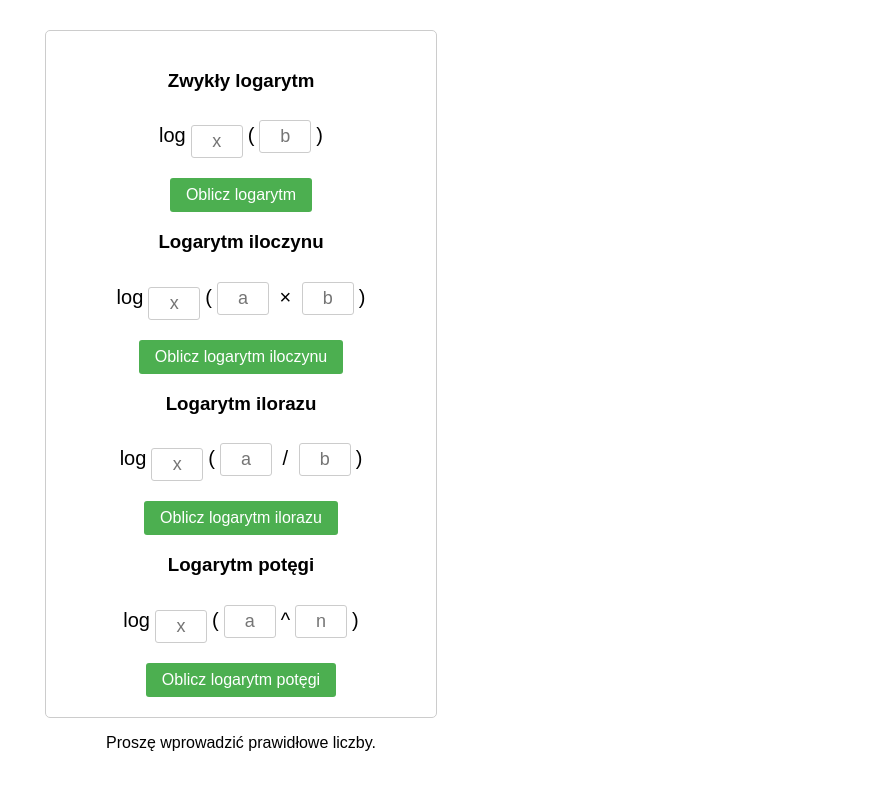
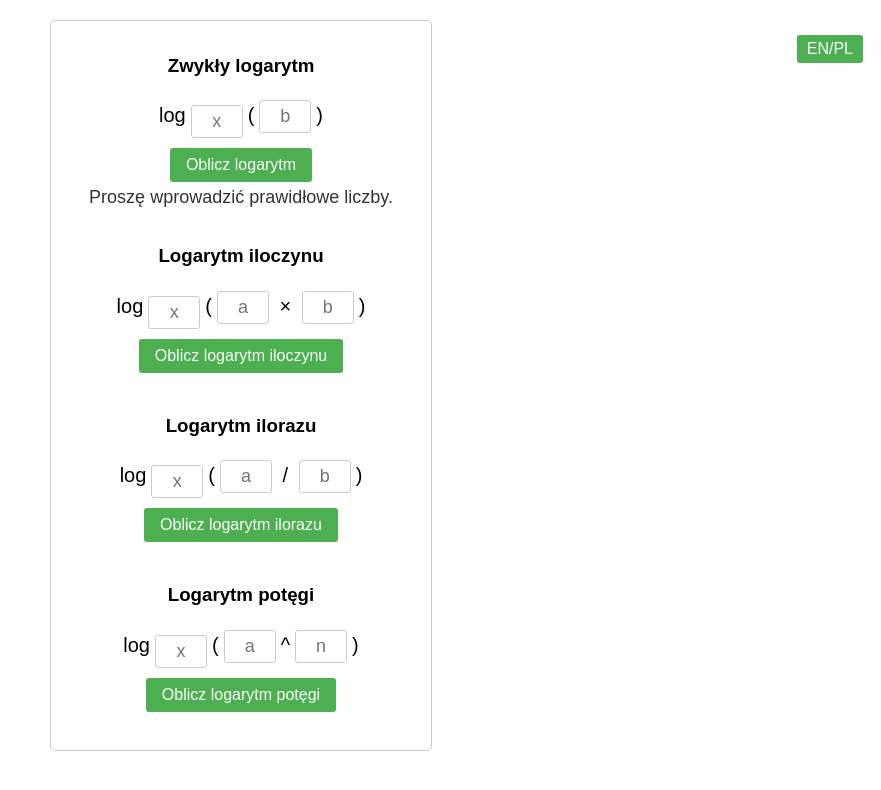
Before and after one commit to Garden-of-numbers/logarithm_calculator, a plain HTML site: page index.html in a window 1280 px wide. Both pictures are taken after a click on the button "Oblicz logarytm". Shown: the whole page, without its empty margins (399-1280 px from the left). Drawn offline with Linux system fonts and the light colour scheme.

Commit message:
Update index.html

```diff
--- a/index.html
+++ b/index.html
@@ -8,7 +8,19 @@
         body {
             font-family: Arial, sans-serif;
             text-align: center;
-            margin-top: 30px;
+            margin-top: 20px;
+            position: relative;
+        }
+        .language-toggle {
+            position: absolute;
+            top: 10px;
+            right: 10px;
+            background-color: #4CAF50;
+            color: white;
+            border: none;
+            border-radius: 3px;
+            padding: 5px 10px;
+            cursor: pointer;
         }
         .container {
             display: flex;
@@ -16,13 +28,13 @@
             align-items: center;
             width: 350px;
             margin: 0 auto;
-            padding: 20px;
+            padding: 15px;
             border: 1px solid #ccc;
             border-radius: 5px;
         }
         .formula {
             font-size: 20px;
-            margin: 10px 0;
+            margin: 5px 0;
         }
         .formula span {
             vertical-align: middle;
@@ -44,121 +56,167 @@
             border-radius: 3px;
             cursor: pointer;
             font-size: 16px;
-            margin-top: 10px;
+            margin-top: 5px;
         }
         button:hover {
             background-color: #45a049;
         }
+        .result {
+            font-size: 18px;
+            margin-top: 5px;
+            color: #333;
+        }
     </style>
 </head>
 <body>
+    <button class="language-toggle" onclick="toggleLanguage()">EN/PL</button>
+
     <div class="container">
-
         <!-- Zwykły logarytm -->
-        <h3>Zwykły logarytm</h3>
+        <h3 id="title-logarithm">Zwykły logarytm</h3>
         <div class="formula">
             log<sub><input type="text" id="base" placeholder="x"></sub>(<input type="text" id="logarithm" placeholder="b">)
         </div>
-        <button onclick="calculateLogarithm()">Oblicz logarytm</button>
+        <button onclick="calculateLogarithm()" id="btn-calculate-log">Oblicz logarytm</button>
+        <p id="result-log" class="result"></p>
 
         <!-- Logarytm iloczynu -->
-        <h3>Logarytm iloczynu</h3>
+        <h3 id="title-product">Logarytm iloczynu</h3>
         <div class="formula">
             log<sub><input type="text" id="base_mul" placeholder="x"></sub>(<input type="text" id="log1_mul" placeholder="a"> &times; <input type="text" id="log2_mul" placeholder="b">)
         </div>
-        <button onclick="calculateLogOfProduct()">Oblicz logarytm iloczynu</button>
+        <button onclick="calculateLogOfProduct()" id="btn-calculate-product">Oblicz logarytm iloczynu</button>
+        <p id="result-product" class="result"></p>
 
         <!-- Logarytm ilorazu -->
-        <h3>Logarytm ilorazu</h3>
+        <h3 id="title-quotient">Logarytm ilorazu</h3>
         <div class="formula">
             log<sub><input type="text" id="base_div" placeholder="x"></sub>(<input type="text" id="log1_div" placeholder="a"> / <input type="text" id="log2_div" placeholder="b">)
         </div>
-        <button onclick="calculateLogOfQuotient()">Oblicz logarytm ilorazu</button>
+        <button onclick="calculateLogOfQuotient()" id="btn-calculate-quotient">Oblicz logarytm ilorazu</button>
+        <p id="result-quotient" class="result"></p>
 
         <!-- Logarytm potęgi -->
-        <h3>Logarytm potęgi</h3>
+        <h3 id="title-power">Logarytm potęgi</h3>
         <div class="formula">
             log<sub><input type="text" id="base_pow" placeholder="x"></sub>(<input type="text" id="log_pow" placeholder="a">^<input type="text" id="exponent" placeholder="n">)
         </div>
-        <button onclick="calculateLogOfPower()">Oblicz logarytm potęgi</button>
+        <button onclick="calculateLogOfPower()" id="btn-calculate-power">Oblicz logarytm potęgi</button>
+        <p id="result-power" class="result"></p>
     </div>
 
-    <p id="result"></p>
+    <script>
+        let language = 'pl'; // Start in Polish
 
-    <script>
+        const translations = {
+            "pl": {
+                "title-logarithm": "Zwykły logarytm",
+                "title-product": "Logarytm iloczynu",
+                "title-quotient": "Logarytm ilorazu",
+                "title-power": "Logarytm potęgi",
+                "btn-calculate-log": "Oblicz logarytm",
+                "btn-calculate-product": "Oblicz logarytm iloczynu",
+                "btn-calculate-quotient": "Oblicz logarytm ilorazu",
+                "btn-calculate-power": "Oblicz logarytm potęgi",
+                "result-error": "Proszę wprowadzić prawidłowe liczby."
+            },
+            "en": {
+                "title-logarithm": "Basic Logarithm",
+                "title-product": "Logarithm of Product",
+                "title-quotient": "Logarithm of Quotient",
+                "title-power": "Logarithm of Power",
+                "btn-calculate-log": "Calculate Logarithm",
+                "btn-calculate-product": "Calculate Product Logarithm",
+                "btn-calculate-quotient": "Calculate Quotient Logarithm",
+                "btn-calculate-power": "Calculate Power Logarithm",
+                "result-error": "Please enter valid numbers."
+            }
+        };
+
+        function toggleLanguage() {
+            language = language === 'pl' ? 'en' : 'pl';
+            document.getElementById("title-logarithm").innerText = translations[language]["title-logarithm"];
+            document.getElementById("title-product").innerText = translations[language]["title-product"];
+            document.getElementById("title-quotient").innerText = translations[language]["title-quotient"];
+            document.getElementById("title-power").innerText = translations[language]["title-power"];
+            document.getElementById("btn-calculate-log").innerText = translations[language]["btn-calculate-log"];
+            document.getElementById("btn-calculate-product").innerText = translations[language]["btn-calculate-product"];
+            document.getElementById("btn-calculate-quotient").innerText = translations[language]["btn-calculate-quotient"];
+            document.getElementById("btn-calculate-power").innerText = translations[language]["btn-calculate-power"];
+        }
+
+        function displayError(elementId) {
+            document.getElementById(elementId).innerText = translations[language]["result-error"];
+        }
+
+        function clearResult() {
+            document.getElementById("result-log").innerText = '';
+            document.getElementById("result-product").innerText = '';
+            document.getElementById("result-quotient").innerText = '';
+            document.getElementById("result-power").innerText = '';
+        }
+
         function calculateLogarithm() {
+            clearResult();
             const base = parseFloat(document.getElementById("base").value);
             const logarithm = parseFloat(document.getElementById("logarithm").value);
 
-            if (isNaN(base) || isNaN(logarithm)) {
-                document.getElementById("result").innerHTML = "Proszę wprowadzić prawidłowe liczby.";
-                return;
-            }
-
-            if (base <= 0 || logarithm <= 0 || base === 1) {
-                document.getElementById("result").innerHTML = "Podstawa i liczba muszą być dodatnie, a podstawa nie może być równa 1.";
+            if (isNaN(base) || isNaN(logarithm) || base <= 0 || logarithm <= 0 || base === 1) {
+                displayError("result-log");
                 return;
             }
 
             const result = Math.log(logarithm) / Math.log(base);
-            document.getElementById("result").innerHTML = `Wynik logarytmu: ${result.toFixed(2)}`;
+            const resultLabel = language === 'pl' ? 'Wynik' : 'Result';
+            document.getElementById("result-log").innerText = `${resultLabel}: ${result.toFixed(2)}`;
         }
 
         function calculateLogOfProduct() {
+            clearResult();
             const base = parseFloat(document.getElementById("base_mul").value);
             const log1 = parseFloat(document.getElementById("log1_mul").value);
             const log2 = parseFloat(document.getElementById("log2_mul").value);
 
-            if (isNaN(base) || isNaN(log1) || isNaN(log2)) {
-                document.getElementById("result").innerHTML = "Proszę wprowadzić prawidłowe liczby.";
-                return;
-            }
-
-            if (base <= 0 || log1 <= 0 || log2 <= 0 || base === 1) {
-                document.getElementById("result").innerHTML = "Podstawa i liczby muszą być dodatnie, a podstawa nie może być równa 1.";
+            if (isNaN(base) || isNaN(log1) || isNaN(log2) || base <= 0 || log1 <= 0 || log2 <= 0 || base === 1) {
+                displayError("result-product");
                 return;
             }
 
             const result = (Math.log(log1) + Math.log(log2)) / Math.log(base);
-            document.getElementById("result").innerHTML = `Wynik logarytmu iloczynu: ${result.toFixed(2)}`;
+            const resultLabel = language === 'pl' ? 'Wynik' : 'Result';
+            document.getElementById("result-product").innerText = `${resultLabel}: ${result.toFixed(2)}`;
         }
 
         function calculateLogOfQuotient() {
+            clearResult();
             const base = parseFloat(document.getElementById("base_div").value);
             const log1 = parseFloat(document.getElementById("log1_div").value);
             const log2 = parseFloat(document.getElementById("log2_div").value);
 
-            if (isNaN(base) || isNaN(log1) || isNaN(log2)) {
-                document.getElementById("result").innerHTML = "Proszę wprowadzić prawidłowe liczby.";
-                return;
-            }
-
-            if (base <= 0 || log1 <= 0 || log2 <= 0 || base === 1) {
-                document.getElementById("result").innerHTML = "Podstawa i liczby muszą być dodatnie, a podstawa nie może być równa 1.";
+            if (isNaN(base) || isNaN(log1) || isNaN(log2) || base <= 0 || log1 <= 0 || log2 <= 0 || base === 1) {
+                displayError("result-quotient");
                 return;
             }
 
             const result = (Math.log(log1) - Math.log(log2)) / Math.log(base);
-            document.getElementById("result").innerHTML = `Wynik logarytmu ilorazu: ${result.toFixed(2)}`;
+            const resultLabel = language === 'pl' ? 'Wynik' : 'Result';
+            document.getElementById("result-quotient").innerText = `${resultLabel}: ${result.toFixed(2)}`;
         }
 
         function calculateLogOfPower() {
+            clearResult();
             const base = parseFloat(document.getElementById("base_pow").value);
             const log = parseFloat(document.getElementById("log_pow").value);
             const exponent = parseFloat(document.getElementById("exponent").value);
 
-            if (isNaN(base) || isNaN(log) || isNaN(exponent)) {
-                document.getElementById("result").innerHTML = "Proszę wprowadzić prawidłowe liczby.";
-                return;
-            }
-
-            if (base <= 0 || log <= 0 || base === 1) {
-                document.getElementById("result").innerHTML = "Podstawa i liczba muszą być dodatnie, a podstawa nie może być równa 1.";
+            if (isNaN(base) || isNaN(log) || isNaN(exponent) || base <= 0 || log <= 0 || base === 1) {
+                displayError("result-power");
                 return;
             }
 
             const result = (exponent * Math.log(log)) / Math.log(base);
-            document.getElementById("result").innerHTML = `Wynik logarytmu potęgi: ${result.toFixed(2)}`;
+            const resultLabel = language === 'pl' ? 'Wynik' : 'Result';
+            document.getElementById("result-power").innerText = `${resultLabel}: ${result.toFixed(2)}`;
         }
     </script>
 </body>
```
